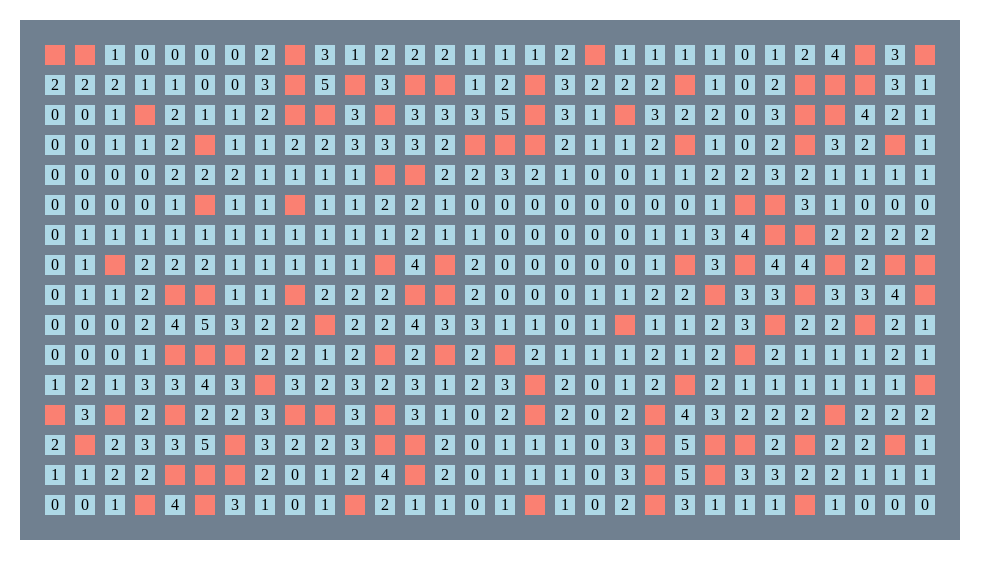
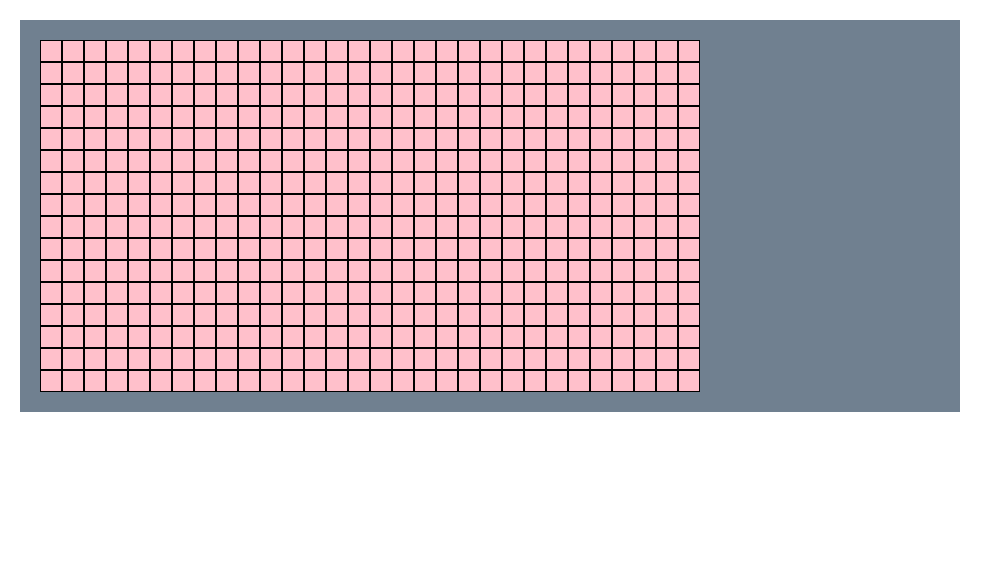
Before and after one commit to polyphilz/minesweeper, a React (Create React App) app in the folder client/: page / in a window 1280 px wide. Shown: the top 578 px of the page, without its empty margins (0-1003 px from the left). Built offline with nearby package versions, Linux system fonts and the light colour scheme.

Commit message:
Get the left/middle/right click handlers in place, add recursive tile opening logic and cleanup the design a bit (not final though)

```diff
--- a/client/package.json
+++ b/client/package.json
@@ -7,6 +7,7 @@
     "@testing-library/react": "^11.1.0",
     "@testing-library/user-event": "^12.1.10",
     "@types/jest": "^26.0.15",
+    "@types/lodash": "^4.14.178",
     "@types/node": "^12.0.0",
     "@types/react": "^17.0.0",
     "@types/react-dom": "^17.0.0",
--- a/client/src/components/board/Board.tsx
+++ b/client/src/components/board/Board.tsx
@@ -1,6 +1,7 @@
-import React from "react";
+import React, { useState } from "react";
+import _ from "lodash";
 
-import { Tile, TileProps } from "../tile/Tile";
+import Tile, { TileProps } from "../tile/Tile";
 
 import "./Board.css";
 
@@ -11,38 +12,30 @@ interface BoardProps {
 }
 
 const Board: React.FC<BoardProps> = ({ height, width, numMines }) => {
-  const tilesMatrix: Array<Array<TileProps>> = generateTilePropsMatrix(
+  const [tilesMatrix, setTilesMatrix] = useState(
+    generateTilePropsMatrix(height, width, numMines)
+  );
+
+  function endGame() {
+    console.log("Game over.");
+  }
+
+  function generateTilePropsMatrix(
+    height: number,
+    width: number,
+    numMines: number
+  ): Array<Array<TileProps>> {
+    const tilesMatrix: Array<Array<TileProps>> = generateEmptyTilesMatrix(
       height,
       width
     );
     randomlyPlaceMines(tilesMatrix, height, width, numMines);
     computeAdjacentMines(tilesMatrix);
 
-  return (
-    <div className="board">
-      {tilesMatrix.map((row, i) => {
-        return (
-          <div key={i} className="row">
-            {row.map((tile, j) => (
-              <Tile
-                x={tile.x}
-                y={tile.y}
-                hasMine={tile.hasMine}
-                numAdjMines={tile.numAdjMines}
-                key={j}
-              />
-            ))}
-          </div>
-        );
-      })}
-    </div>
-  );
-};
+    return tilesMatrix;
+  }
 
-function generateTilePropsMatrix(
-  height: number,
-  width: number
-): Array<Array<TileProps>> {
+  function generateEmptyTilesMatrix(height: number, width: number) {
     const tilesMatrix: Array<Array<TileProps>> = [];
     for (let i = 0; i < height; i++) {
       const row: TileProps[] = [];
@@ -50,7 +43,12 @@ function generateTilePropsMatrix(
         const newTileProps: TileProps = {
           x: i,
           y: j,
+          isDisabled: false,
+          isOpen: false,
+          isFlagged: false,
+          incorrectlyFlagged: false,
           hasMine: false,
+          mineTripped: false,
           numAdjMines: 0,
         };
         row.push(newTileProps);
@@ -58,6 +56,95 @@ function generateTilePropsMatrix(
       tilesMatrix.push(row);
     }
     return tilesMatrix;
+  }
+
+  function handleLeftClick(x: number, y: number) {
+    // Ignore click if the tile is already open or has been flagged.
+    if (tilesMatrix[x][y].isOpen || tilesMatrix[x][y].isFlagged) return;
+
+    /**
+     * End the game if the tile has a mine under it:
+     * - Disable left, middle and right clicks on all tiles
+     * - Highlight background of clicked mine tile to be red
+     * - Show all mines that are still hidden
+     * - Don't change display of mines that have been flagged
+     * - If a mine has been flagged incorrectly, do display that (black flag?)
+     */
+    if (tilesMatrix[x][y].hasMine) {
+      const tilesMatrixCopy = _.cloneDeep(tilesMatrix);
+      for (const row of tilesMatrixCopy) {
+        for (const tile of row) {
+          tile.isDisabled = true;
+          if (!tile.isFlagged && tile.hasMine) tile.isOpen = true;
+          if (tile.isFlagged && !tile.hasMine) tile.incorrectlyFlagged = true;
+        }
+      }
+      tilesMatrixCopy[x][y].mineTripped = true;
+      setTilesMatrix(tilesMatrixCopy);
+      endGame();
+      return;
+    }
+
+    /**
+     * Open the tile's neighbors (and those neighbors too) if the tile/neighbors have no adjacent mines.
+     */
+    if (tilesMatrix[x][y].numAdjMines === 0) {
+      const tilesMatrixCopy = _.cloneDeep(tilesMatrix);
+      openTiles(x, y, tilesMatrixCopy);
+      setTilesMatrix(tilesMatrixCopy);
+      return;
+    }
+
+    const tilesMatrixCopy = _.cloneDeep(tilesMatrix);
+    tilesMatrixCopy[x][y].isOpen = true;
+    setTilesMatrix(tilesMatrixCopy);
+  }
+
+  /**
+   * Recursively opens the neighboring tiles of tiles that have no adjacent mines.
+   */
+  function openTiles(
+    x: number,
+    y: number,
+    tilesMatrix: Array<Array<TileProps>>
+  ) {
+    tilesMatrix[x][y].isOpen = true;
+    if (tilesMatrix[x][y].numAdjMines !== 0) return;
+    for (const [nbrX, nbrY] of [
+      [x - 1, y - 1],
+      [x - 1, y],
+      [x - 1, y + 1],
+      [x, y - 1],
+      [x, y + 1],
+      [x + 1, y - 1],
+      [x + 1, y],
+      [x + 1, y + 1],
+    ]) {
+      if (
+        nbrX >= 0 &&
+        nbrX < tilesMatrix.length &&
+        nbrY >= 0 &&
+        nbrY < tilesMatrix[0].length &&
+        !tilesMatrix[nbrX][nbrY].isOpen
+      ) {
+        openTiles(nbrX, nbrY, tilesMatrix);
+      }
+    }
+  }
+
+  function handleMiddleClick(x: number, y: number) {
+    console.log(`Middle click on tile: ${x}, ${y}`);
+  }
+
+  function handleRightClick(x: number, y: number) {
+    console.log(`Right click on tile: ${x}, ${y}`);
+
+    // Ignore right clicks on opened tiles
+    if (tilesMatrix[x][y].isOpen) return;
+
+    const tilesMatrixCopy = _.cloneDeep(tilesMatrix);
+    tilesMatrixCopy[x][y].isFlagged = !tilesMatrix[x][y].isFlagged;
+    setTilesMatrix(tilesMatrixCopy);
   }
 
   function randomlyPlaceMines(
@@ -77,10 +164,6 @@ function randomlyPlaceMines(
       tilesMatrix[randomX][randomY].hasMine = true;
       placedMineCoordinates.add(`${randomX}-${randomY}`);
     }
-}
-
-function getRandomInt(max: number) {
-  return Math.floor(Math.random() * max);
   }
 
   function computeAdjacentMines(tilesMatrix: Array<Array<TileProps>>) {
@@ -115,4 +198,43 @@ function computeAdjacentMines(tilesMatrix: Array<Array<TileProps>>) {
     }
   }
 
+  return (
+    <div className="board">
+      {tilesMatrix.map((row, i) => {
+        return (
+          <div key={i} className="row">
+            {row.map((tile, j) => (
+              <Tile
+                x={tile.x}
+                y={tile.y}
+                isDisabled={tile.isDisabled}
+                isOpen={tile.isOpen}
+                isFlagged={tile.isFlagged}
+                incorrectlyFlagged={tile.incorrectlyFlagged}
+                hasMine={tile.hasMine}
+                mineTripped={tile.mineTripped}
+                numAdjMines={tile.numAdjMines}
+                leftClickCallback={(x: number, y: number) =>
+                  handleLeftClick(x, y)
+                }
+                middleClickCallback={(x: number, y: number) =>
+                  handleMiddleClick(x, y)
+                }
+                rightClickCallback={(x: number, y: number) =>
+                  handleRightClick(x, y)
+                }
+                key={j}
+              />
+            ))}
+          </div>
+        );
+      })}
+    </div>
+  );
+};
+
+function getRandomInt(max: number) {
+  return Math.floor(Math.random() * max);
+}
+
 export default Board;
--- a/client/src/components/tile/Tile.css
+++ b/client/src/components/tile/Tile.css
@@ -1,13 +1,31 @@
 .tile {
   width: 20px;
   height: 20px;
-  background-color: lightblue;
-  margin: 5px;
+  border: 1px solid black;
   display: flex;
   justify-content: center;
   align-items: center;
+  -webkit-touch-callout: none; /* iOS Safari */
+  -webkit-user-select: none; /* Safari */
+  -khtml-user-select: none; /* Konqueror HTML */
+  -moz-user-select: none; /* Old versions of Firefox */
+  -ms-user-select: none; /* Internet Explorer/Edge */
+  user-select: none; /* Non-prefixed version, currently
+                                supported by Chrome, Edge, Opera and Firefox */
+}
+
+.closed {
+  background-color: pink;
+}
+
+.open {
+  background-color: lightblue;
 }
 
 .mine {
   background-color: salmon;
 }
+
+.mine-tripped {
+  background-color: red;
+}
--- a/client/src/components/tile/Tile.tsx
+++ b/client/src/components/tile/Tile.tsx
@@ -5,14 +5,95 @@ import "./Tile.css";
 export interface TileProps {
   x: number;
   y: number;
+  isDisabled: boolean;
+  isOpen: boolean;
+  isFlagged: boolean;
+  incorrectlyFlagged: boolean;
   hasMine: boolean;
+  mineTripped: boolean;
   numAdjMines: number;
+  leftClickCallback?: (x: number, y: number) => void;
+  middleClickCallback?: (x: number, y: number) => void;
+  rightClickCallback?: (x: number, y: number) => void;
 }
 
-export const Tile: React.FC<TileProps> = ({ x, y, hasMine, numAdjMines }) => {
+export const Tile: React.FC<TileProps> = ({
+  x,
+  y,
+  isDisabled,
+  isOpen,
+  isFlagged,
+  incorrectlyFlagged,
+  hasMine,
+  mineTripped,
+  numAdjMines,
+  leftClickCallback = () => undefined,
+  middleClickCallback = () => undefined,
+  rightClickCallback = () => undefined,
+}) => {
+  // Handles middle mouse button click
+  function onMiddleClick(event: any) {
+    if (isDisabled) return;
+
+    if (event.button === 1) {
+      middleClickCallback(x, y);
+    }
+  }
+
+  // Handles right click
+  function onRightClick(event: any) {
+    event.preventDefault();
+    if (isDisabled) return;
+
+    rightClickCallback(x, y);
+  }
+
   return (
-    <div className={`tile ${hasMine ? "mine" : ""}`}>
-      {hasMine ? "" : numAdjMines}
+    <div
+      onClick={() => {
+        if (isDisabled) return;
+        leftClickCallback(x, y);
+      }}
+      onContextMenu={onRightClick.bind(this)}
+      onAuxClick={onMiddleClick.bind(this)}
+      className={getClasses(isOpen, hasMine, mineTripped)}
+    >
+      {handleTileDisplay(
+        isFlagged,
+        incorrectlyFlagged,
+        isOpen,
+        hasMine,
+        numAdjMines
+      )}
     </div>
   );
 };
+
+function getClasses(isOpen: boolean, hasMine: boolean, mineTripped: boolean) {
+  let classNameString = "tile";
+  if (isOpen) {
+    classNameString += " open";
+    if (hasMine) classNameString += " mine";
+  } else {
+    classNameString += " closed";
+  }
+  if (mineTripped) classNameString += " mine-tripped";
+  return classNameString;
+}
+
+function handleTileDisplay(
+  isFlagged: boolean,
+  incorrectlyFlagged: boolean,
+  isOpen: boolean,
+  hasMine: boolean,
+  numAdjMines: number
+) {
+  if (isFlagged && !incorrectlyFlagged) return "🏳";
+  if (isFlagged && incorrectlyFlagged) return "🏴";
+  if (isOpen && hasMine) return "💣";
+  if (isOpen && !!numAdjMines) return numAdjMines;
+  if (isOpen && numAdjMines === 0) return "";
+  return "";
+}
+
+export default Tile;
```
Also changed, not shown: 1 other file (tests, documents, lock files or other folders). Lines whose indentation alone changed are shown as unchanged.
